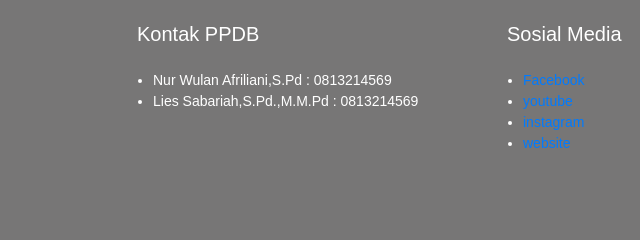
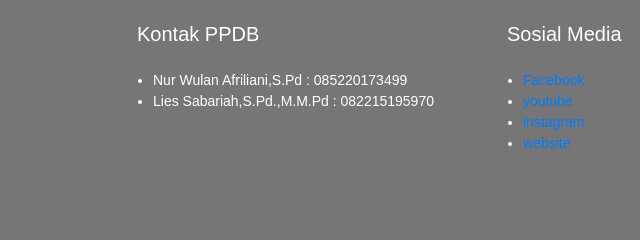
Before and after one commit to abenkoding/latihanwebsmp, a plain HTML site: page index.html in a window 1280 px wide. Shown: the part 2740-2980 px from the top of the page, 357-997 px from the left. Drawn offline with nearby package versions, Linux system fonts and the light colour scheme.

Commit message:
Update index.html

```diff
--- a/index.html
+++ b/index.html
@@ -266,8 +266,8 @@
             <div class="col-md-4">
                 <h5 class="text-white ml-4 mb-4">Kontak PPDB</h5>
                     <ul class="text-white">
-                        <li>Nur Wulan Afriliani,S.Pd : 0813214569</li>
-                        <li>Lies Sabariah,S.Pd.,M.M.Pd : 0813214569</li>
+                        <li>Nur Wulan Afriliani,S.Pd : 085220173499</li>
+                        <li>Lies Sabariah,S.Pd.,M.M.Pd : 082215195970</li>
                     </ul>
             </div><!-- footer col -->
             <div class="col-md-4">
```
